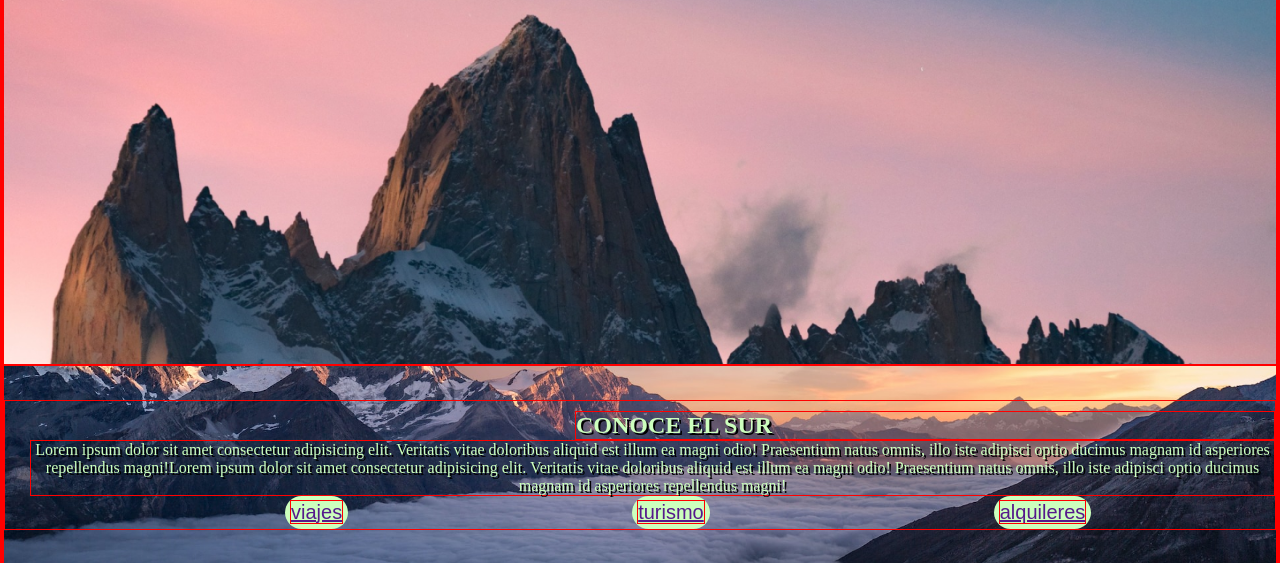
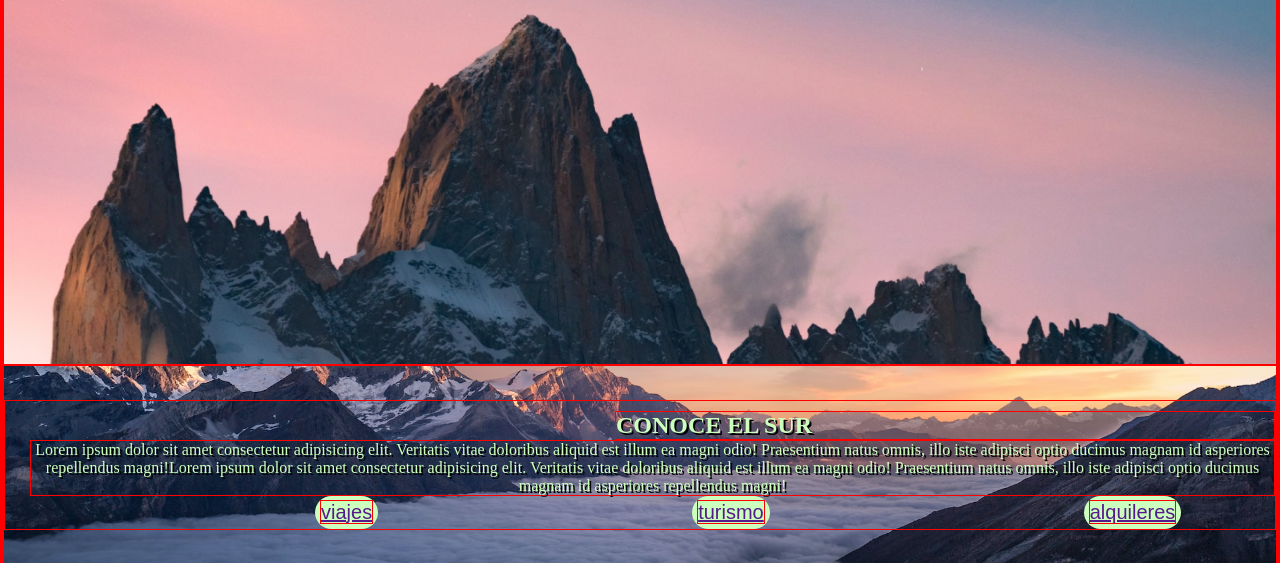
Before and after one commit to Ezequiel297/PROYECTO-PATAGONIA-MI-PROYECTO-MARIO-MARTINEZ, a plain HTML site: page index.html in a window 1280 px wide. Shown: the part 214-777 px from the top of the page. Drawn offline with Linux system fonts and the light colour scheme.

Commit message:
actualice html

```diff
--- a/css/style.css
+++ b/css/style.css
@@ -75,7 +75,7 @@ background-size: cover;
 }
 
 .sectionSecundaria div h2{
-    margin-left: 570px;
+    margin-left: 610px;
     margin-top: 10px;
 color: #CCFFBD;
 text-shadow: 2px 2px black;
@@ -89,7 +89,7 @@ text-shadow: 2px 2px black;
 }
 
 .sectionSecundaria div button{
-margin-left: 280px;
+margin-left: 310px;
 padding: 5px 5px;
 border: none;
 border-radius: 30px;
```
Also changed, not shown: index.html (+1 -0 lines).
